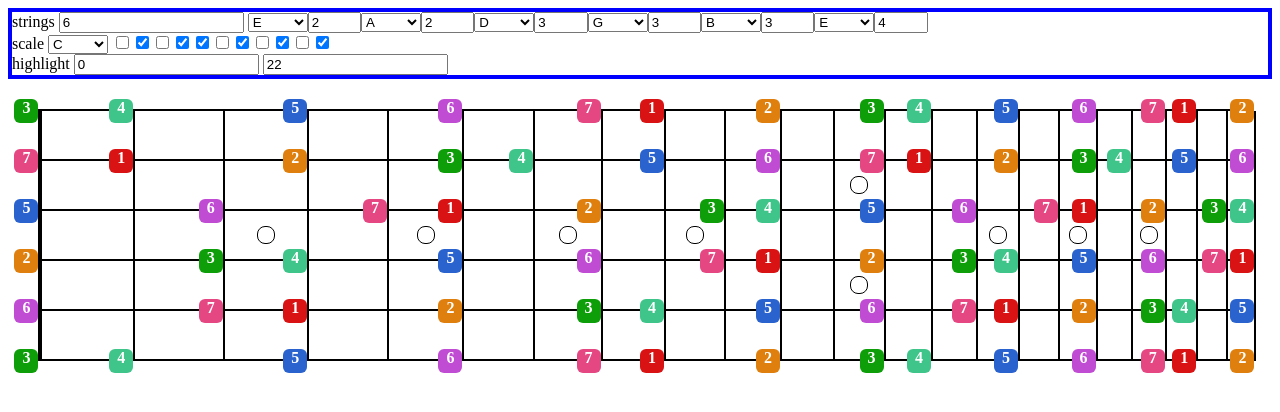
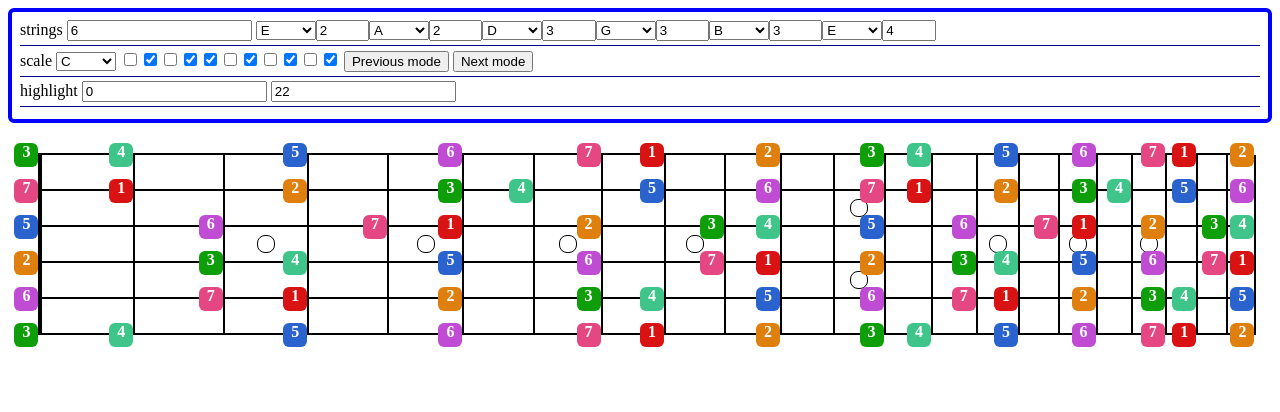
Before and after one commit to jrcurtis/fretboardscales, a plain HTML site: page index.html in a window 1280 px wide. Drawn offline with Linux system fonts and the light colour scheme.

Commit message:
mode cycling. note name hovering (broken).

```diff
--- a/index.html
+++ b/index.html
@@ -30,6 +30,8 @@
                     <option value="11">B</option>
                 </select>
                 <span id="scalenotes"></span>
+                <input type="button" id="prevmode" value="Previous mode" />
+                <input type="button" id="nextmode" value="Next mode" />
             </div>
             <div>
                 highlight
--- a/scales.js
+++ b/scales.js
@@ -2,18 +2,19 @@
 
 window.addEventListener('load', function()
 {
+    let colors = ['#D91313', '#DE6817', '#DF7F0D', '#9CD523', '#0E9E09', '#3FC48A', '#1DC9B5', '#2A62CE', '#7F4CD4', '#C04CD4', '#E55EC2', '#E54783'];
+    let noteOptions = ['C', 'C#/Db', 'D', 'D#/Eb', 'E', 'F', 'F#/Gb', 'G', 'G#/Ab', 'A', 'A#/Bb', 'B'];
+    let intervalNames = ['1', 'm2', '2', 'm3', '3', '4', 'b5', '5', '#5', '6', 'm7', '7'];
+
     let numFrets = 22;
     let numStrings = 6;
     let scaleRoot = 0;
     let scale = [true, false, true, false, true, true, false, true, false, true, false, true];
     let scaleDegrees = generateScaleDegrees(scale);
+    let scaleNoteNames = generateNoteNames(scale);
     let tuning = [40, 45, 50, 55, 59, 64];
     let highlightStart = 0;
     let highlightEnd = numFrets;
-
-    let colors = ['#D91313', '#DE6817', '#DF7F0D', '#9CD523', '#0E9E09', '#3FC48A', '#1DC9B5', '#2A62CE', '#7F4CD4', '#C04CD4', '#E55EC2', '#E54783'];
-    let noteOptions = ['C', 'C#/Db', 'D', 'D#/Eb', 'E', 'F', 'F#/Gb', 'G', 'G#/Ab', 'A', 'A#/Bb', 'B'];
-    let intervalNames = ['1', 'm2', '2', 'm3', '3', '4', 'b5', '5', '#5', '6', 'm7', '7'];
 
     let fretboard = generateFretboard();
     document.body.appendChild(fretboard);
@@ -29,6 +30,10 @@ window.addEventListener('load', function()
     scaleRootInput.onchange = onScaleRootChanged;
     highlightStartInput.onchange = onHighlightChanged;
     highlightEndInput.onchange = onHighlightChanged;
+
+    document.getElementById('prevmode').onclick = function() { cycleMode(-1); };
+    document.getElementById('nextmode').onclick = function() { cycleMode(1); };
+
 
     generateTuningInputs();
     generateScaleNoteInputs();
@@ -50,13 +55,50 @@ window.addEventListener('load', function()
         return degrees;
     }
 
+    function generateNoteNames(scale)
+    {
+        let scaleNoteNames = [];
+        let scaleI = (12 - scaleRoot) % 12;
+        for (let i = 0; i < 12; i++)
+        {
+            let name = noteOptions[i];
+            console.log('name ' + name);
+            if (name.indexOf('/') >= 0)
+            {
+                let skipped = !scale[(scaleI + 11) % 12];
+                name = name.split('/')[skipped ? 0 : 1];
+                console.log('alter ' + name);
+            }
+            scaleNoteNames.push(name);
+            scaleI = (scaleI + 1) % 12;
+        }
+        return scaleNoteNames;
+    }
+
+    function cycleMode(i)
+    {
+        let step = 1;
+        while (!scale[step])
+        {
+            step++;
+        }
+        scaleRoot = (scaleRoot + step) % 12;
+        for (let i = 0; i < step; i++)
+        {
+            scale.push(scale.shift());
+        }
+        scaleDegrees = generateScaleDegrees(scale);
+        scaleNoteNames = generateNoteNames(scale);
+        updateUI();
+        updateFretboard();
+    }
 
 
     function generateFretboard()
     {
         let fretboard = document.createElement('div');
         fretboard.setAttribute('class', 'fretboard');
-        fretboard.style.height = '250px';
+        fretboard.style.height = (numStrings * 30) + 'px';
 
         let fretPositions = [0];
         let lastPos = 0;
@@ -99,6 +141,7 @@ window.addEventListener('load', function()
 
         function makeDot(fret)
         {
+            let middle = Math.floor(numStrings / 2) - 1;
             let numDots = fret == 12 ? 2 : 1;
             for (let i = 0; i < numDots; i++)
             {
@@ -107,11 +150,11 @@ window.addEventListener('load', function()
                 dot.style.left = (fretPositions[fret - 1] + fretPositions[fret]) / 2 + '%';
                 if (numDots > 1)
                 {
-                    dot.style.bottom = (stringPositions[1 + i * 2] + stringPositions[2 + i * 2]) / 2 + '%';
+                    dot.style.bottom = (stringPositions[middle - 1 + i * 2] + stringPositions[middle + i * 2]) / 2 + '%';
                 }
                 else
                 {
-                    dot.style.bottom = (stringPositions[2] + stringPositions[3]) / 2 + '%';
+                    dot.style.bottom = (stringPositions[middle] + stringPositions[middle + 1]) / 2 + '%';
                 }
 
                 fretboard.appendChild(dot);
@@ -132,6 +175,8 @@ window.addEventListener('load', function()
             let noteNum = tuning[s];
             for (let f = 0; f < numFrets + 1; f++)
             {
+                let noteI = noteNum % 12;
+                let octaveI = Math.floor(noteNum / 12) - 1;
                 let scaleOffset = (noteNum - scaleRoot) % 12;
                 let note = document.createElement('div');
                 note.setAttribute('class', 'note');
@@ -142,6 +187,7 @@ window.addEventListener('load', function()
                 let highlighted = f >= highlightStart && f <= highlightEnd;
                 note.style.opacity = highlighted ? '100%' : '33%';
                 note.textContent = intervalNames[scaleOffset];
+                note.title = scaleNoteNames[noteI];
                 fretboard.appendChild(note);
                 noteNum++;
             }
@@ -168,9 +214,8 @@ window.addEventListener('load', function()
     {
         while (tuningContainer.children.length > numStrings)
         {
-            tuningContainer.lastElementChild.remove();
+            tuningContainer.firstElementChild.remove();
         }
-
 
         for (let i = tuningContainer.children.length; i < numStrings; i++)
         {
@@ -183,7 +228,7 @@ window.addEventListener('load', function()
             octaveInput.onchange = onTuningChanged;
             noteContainer.appendChild(noteSelect);
             noteContainer.appendChild(octaveInput);
-            tuningContainer.appendChild(noteContainer);
+            tuningContainer.insertBefore(noteContainer, tuningContainer.firstElementChild);
         }
     }
 
@@ -226,6 +271,7 @@ window.addEventListener('load', function()
     {
         numStrings = numStringsInput.value;
         generateTuningInputs();
+        onTuningChanged();
         updateFretboard();
     }
 
@@ -244,6 +290,8 @@ window.addEventListener('load', function()
     function onScaleRootChanged()
     {
         scaleRoot = scaleRootInput.value;
+        scaleDegrees = generateScaleDegrees(scale);
+        scaleNoteNames = generateNoteNames(scale);
         updateFretboard();
     }
 
@@ -254,6 +302,7 @@ window.addEventListener('load', function()
             scale[i + 1] = scaleNotesContainer.children[i].checked;
         }
         scaleDegrees = generateScaleDegrees(scale);
+        scaleNoteNames = generateNoteNames(scale);
         updateFretboard();
     }
 
--- a/style.css
+++ b/style.css
@@ -1,10 +1,21 @@
 
 .panel
 {
+    padding: 0.5em;
+    margin-bottom: 2em;
     border: solid;
     border-width: 4px;
     border-color: #00F;
-    margin-bottom: 2em;
+    border-radius: 6px;
+}
+
+.panel>div
+{
+     margin-bottom: 0.25em;
+     padding-bottom: 0.25em;
+     border-style: solid;
+     border-width: 0px 0px 1px 0px;
+     border-color: #008;
 }
 
 .fretboard
```
